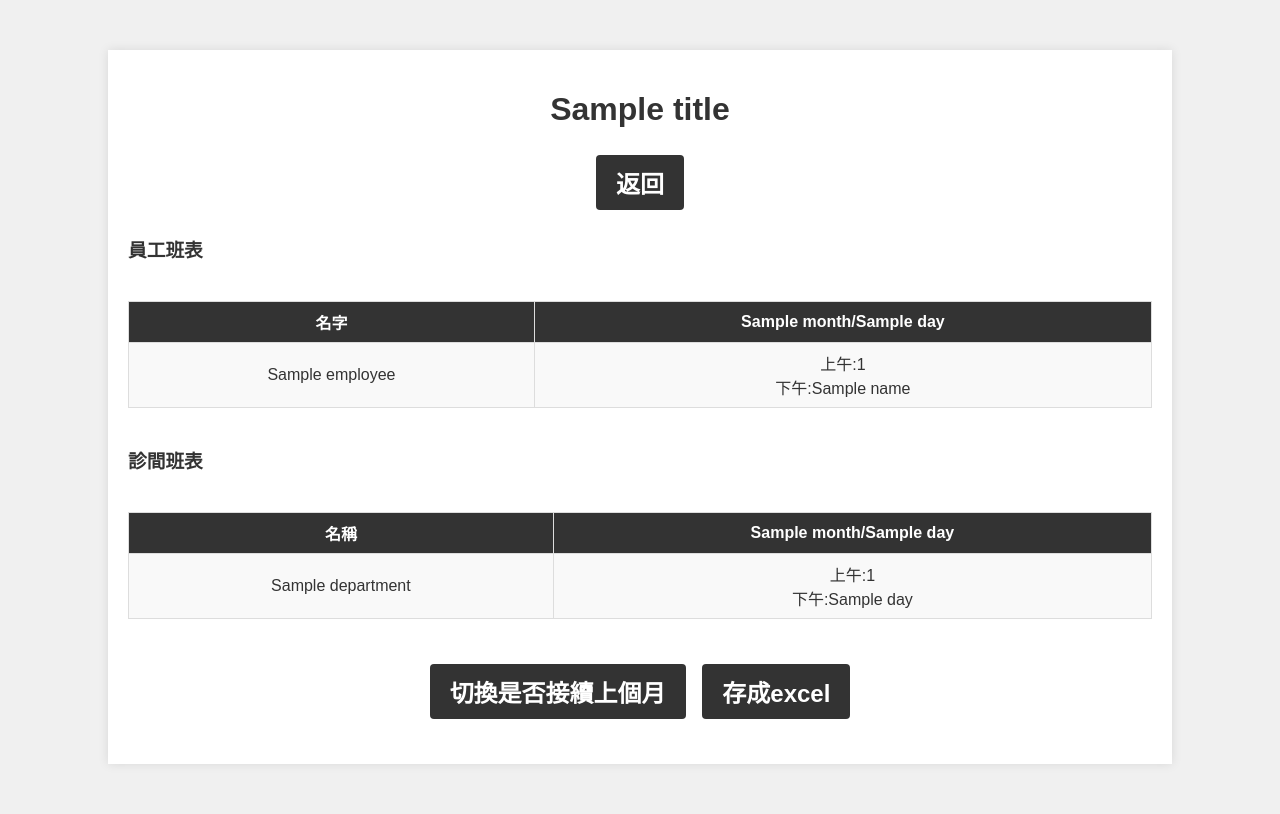
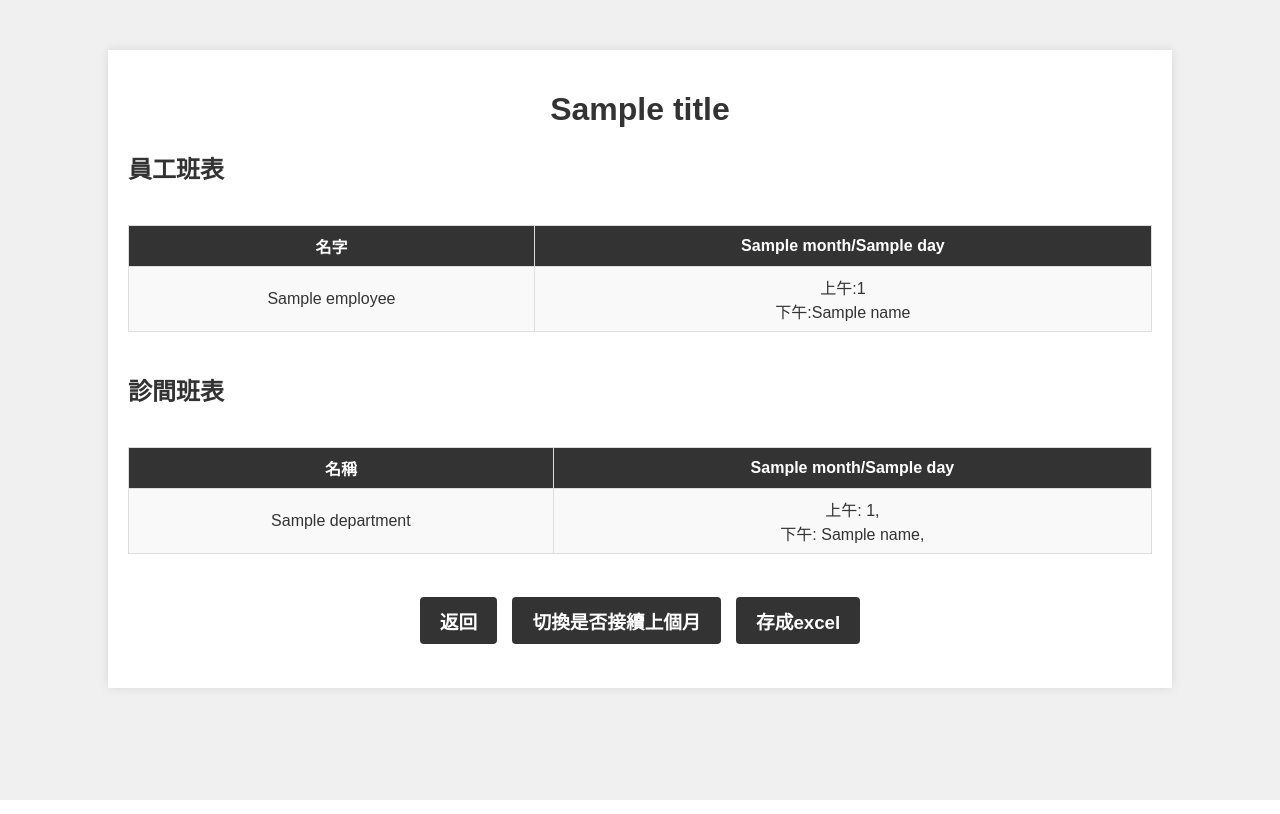
Before and after one commit to weiso131/Scheduling_system, a Flask app: template src/templates/show_schedule.html in a window 1280 px wide. Run offline with Flask 3, Linux system fonts and the light colour scheme; the template is opened without the code that fills it: most values are stand-ins (such as "Sample title", 1, 10 or a date in 2020).

Commit message:
Fix employee set rest bug 1. Title 2. Modify show_schedule html, css

```diff
--- a/src/scheduling/Human.py
+++ b/src/scheduling/Human.py
@@ -139,7 +139,7 @@ class Employee(Human):
             if i == start_day:
                 start = start_period
             elif i == end_day:
-                end = end_period
+                end = end_period + 1
 
             self.set_rest(i, list(range(start, end)))
     def get_remark(self):
--- a/src/static/show_schedule.css
+++ b/src/static/show_schedule.css
@@ -15,11 +15,11 @@ body {
     overflow-x: auto; /* Added to handle horizontal overflow */
 }
 
-h1, h2 {
+h1, h3 {
     text-align: center;
     color: #333;
 }
-h3 {
+h2 {
     text-align: left;
     color: #333;
 }
--- a/src/templates/show_schedule.html
+++ b/src/templates/show_schedule.html
@@ -9,8 +9,7 @@
 <body>
     <div class="container">
         <h1>{{title}}</h1>
-        <h2><a href="{{ url_for('show_status') }}" class="button">返回</a></h2>
-        <h3>員工班表</h3>
+        <h2>員工班表</h2>
         <div class="table-container">
 
             <table>
@@ -34,7 +33,7 @@
                 </tbody>
             </table>
         </div>
-        <h3>診間班表</h3>
+        <h2>診間班表</h2>
         <div class="table-container">
 
             <table>
@@ -51,17 +50,28 @@
                     <tr>
                         <td>{{ department.name }}</td>
                         {% for day in department.state %}
-                        <td>上午:{{ day[0] }}<br>下午:{{ day[1] }}</td>
+                        <td>
+                            上午:
+                            {% for name in day[0] %}
+                            {{ name }},
+                            {% endfor %}
+                            <br>
+                            下午:
+                            {% for name in day[1] %}
+                            {{ name }},
+                            {% endfor %}
+                        </td>
                         {% endfor %}
                     </tr>
                     {% endfor %}
                 </tbody>
             </table>
         </div>
-        <h2>
+        <h3>
+            <a href="{{ url_for('show_status') }}" class="button">返回</a>
             <a href="{{ url_for('build_schedule') }}" class="button">切換是否接續上個月</a>
             <a href="{{ url_for('to_excel') }}" class="button">存成excel</a>
-        </h2>
+        </h3>
     </div>
 </body>
 </html>
```
